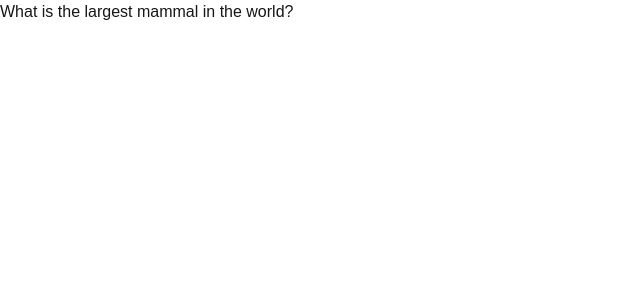
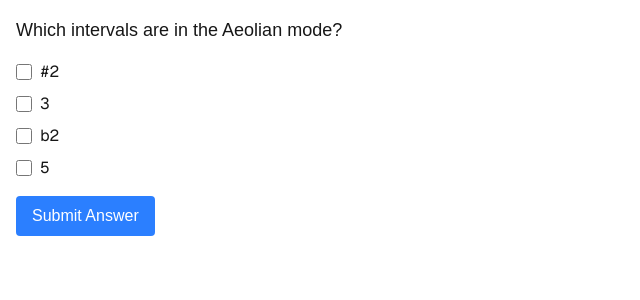
Before and after one commit to DJSethDuncan/theory, a Next.js app: page / in a window 1280 px wide. Shown: the top 300 px of the page, without its empty margins (0-640 px from the left). Built offline with nearby package versions, Linux system fonts and the light colour scheme.

Commit message:
working mode questions

```diff
--- a/src/app/page.tsx
+++ b/src/app/page.tsx
@@ -3,10 +3,12 @@
 import { useEffect, useState } from "react";
 import { getQuestion, type TQuestion } from "@/modules/question";
 import Question from "@/components/question";
+import { useRouter } from "next/navigation";
 
 export default function Home() {
 
   const [thisQuestion, setThisQuestion] = useState<TQuestion | null>(null);
+  const router = useRouter();
 
   useEffect(() => {
     const question = getQuestion();
@@ -14,9 +16,13 @@ export default function Home() {
     console.log(question);
   }, []);
 
+  const handleQuestionSubmit = () => {
+    router.refresh();
+  };
+
   return (
     <div>
-      {thisQuestion && <Question question={thisQuestion} />}
+      {thisQuestion && <Question question={thisQuestion} onSubmit={handleQuestionSubmit} />}
     </div>
   );
 }
--- /dev/null
+++ b/src/bin/modes-easy.json
@@ -0,0 +1,23 @@
+{
+  "Ionian": {
+    "intervals": ["R", "2", "3", "4", "5", "6", "M7"]
+  },
+  "Dorian": {
+    "intervals": ["R", "2", "b3", "4", "5", "6", "m7"]
+  },
+  "Phrygian": {
+    "intervals": ["R", "b2", "b3", "4", "5", "b6", "m7"]
+  },
+  "Lydian": {
+    "intervals": ["R", "2", "3", "#4", "5", "6", "M7"]
+  },
+  "Mixolydian": {
+    "intervals": ["R", "2", "3", "4", "5", "6", "m7"]
+  },
+  "Aeolian": {
+    "intervals": ["R", "2", "b3", "4", "5", "b6", "m7"]
+  },
+  "Locrian": {
+    "intervals": ["R", "b2", "b3", "4", "b5", "b6", "m7"]
+  }
+}
--- /dev/null
+++ b/src/bin/modes-hard.json
@@ -0,0 +1,47 @@
+{
+  "Ionian": {
+    "intervals": ["R", "2", "3", "4", "5", "6", "M7"]
+  },
+  "Dorian": {
+    "intervals": ["R", "2", "b3", "4", "5", "6", "m7"]
+  },
+  "Phrygian": {
+    "intervals": ["R", "b2", "b3", "4", "5", "b6", "m7"]
+  },
+  "Lydian": {
+    "intervals": ["R", "2", "3", "#4", "5", "6", "M7"]
+  },
+  "Mixolydian": {
+    "intervals": ["R", "2", "3", "4", "5", "6", "m7"]
+  },
+  "Aeolian": {
+    "intervals": ["R", "2", "b3", "4", "5", "b6", "m7"]
+  },
+  "Locrian": {
+    "intervals": ["R", "b2", "b3", "4", "b5", "b6", "m7"]
+  },
+  "Harmonic Minor": {
+    "intervals": ["R", "2", "b3", "4", "5", "b6", "M7"]
+  },
+  "Melodic Minor": {
+    "intervals": ["R", "2", "b3", "4", "5", "6", "M7"]
+  },
+  "Dorian b2": {
+    "intervals": ["R", "b2", "b3", "4", "5", "6", "m7"]
+  },
+  "Lydian Augmented": {
+    "intervals": ["R", "2", "3", "#4", "#5", "6", "M7"]
+  },
+  "Lydian Dominant": {
+    "intervals": ["R", "2", "3", "#4", "5", "6", "m7"]
+  },
+  "Mixolydian b6": {
+    "intervals": ["R", "2", "3", "4", "5", "b6", "m7"]
+  },
+  "Locrian #2": {
+    "intervals": ["R", "2", "b3", "4", "b5", "b6", "m7"]
+  },
+  "Super Locrian": {
+    "intervals": ["R", "b2", "b3", "b4", "b5", "b6", "m7"]
+  }
+}
--- a/src/bin/msq.json
+++ /dev/null
@@ -1,57 +0,0 @@
-[
-  {
-    "id": "q1",
-    "question": "What is the capital of France?",
-    "answers": [
-      "Paris",
-      "London",
-      "Berlin",
-      "Madrid"
-    ],
-    "type": "msq"
-  },
-  {
-    "id": "q2",
-    "question": "Which planet is known as the Red Planet?",
-    "answers": [
-      "Mars",
-      "Venus",
-      "Jupiter",
-      "Saturn"
-    ],
-    "type": "msq"
-  },
-  {
-    "id": "q3",
-    "question": "What is the largest mammal in the world?",
-    "answers": [
-      "Blue Whale",
-      "African Elephant",
-      "Giraffe",
-      "Hippopotamus"
-    ],
-    "type": "msq"
-  },
-  {
-    "id": "q4",
-    "question": "Who painted the Mona Lisa?",
-    "answers": [
-      "Leonardo da Vinci",
-      "Pablo Picasso",
-      "Vincent van Gogh",
-      "Michelangelo"
-    ],
-    "type": "msq"
-  },
-  {
-    "id": "q5",
-    "question": "What is the chemical symbol for gold?",
-    "answers": [
-      "Au",
-      "Ag",
-      "Fe",
-      "Cu"
-    ],
-    "type": "msq"
-  }
-]
--- a/src/components/msq.tsx
+++ /dev/null
@@ -1,3 +0,0 @@
-export default function MSQ() {
-  return <div>MSQ</div>;
-}
--- a/src/components/question.tsx
+++ b/src/components/question.tsx
@@ -1,5 +1,84 @@
 import type { TQuestion } from "@/modules/question";
+import { useState } from "react";
 
-export default function Question({ question }: { question: TQuestion }) {
-  return <div>{question.question}</div>;
+export default function Question({
+  question,
+  onSubmit
+}: {
+  question: TQuestion;
+  onSubmit: () => void;
+}) {
+  const [selectedOptions, setSelectedOptions] = useState<string[]>([]);
+  const [isCorrect, setIsCorrect] = useState<boolean | null>(null);
+  const [hasSubmitted, setHasSubmitted] = useState(false);
+
+  const handleOptionChange = (option: string) => {
+    setSelectedOptions(prev => {
+      if (prev.includes(option)) {
+        return prev.filter(item => item !== option);
+      }
+      return [...prev, option];
+    });
+    setIsCorrect(null);
+    setHasSubmitted(false);
+  };
+
+  const handleSubmit = () => {
+    const selectedOptionsAreCorrect = selectedOptions.every(option =>
+      question.correctAnswers.includes(option)
+    );
+
+    const unselectedOptionsAreCorrect = question.options
+      .filter(option => !selectedOptions.includes(option))
+      .every(option => !question.correctAnswers.includes(option));
+
+    const isAnswerCorrect = selectedOptionsAreCorrect && unselectedOptionsAreCorrect;
+    setIsCorrect(isAnswerCorrect);
+    setHasSubmitted(true);
+
+    if (isAnswerCorrect) {
+      onSubmit();
+    }
+  };
+
+  return (
+    <div className="p-4">
+      <div className="text-lg font-medium mb-4">{question.question}</div>
+      <div className="space-y-2">
+        {question.options.map((option) => (
+          <label key={option} className="flex items-center space-x-2 cursor-pointer">
+            <input
+              type="checkbox"
+              checked={selectedOptions.includes(option)}
+              onChange={() => handleOptionChange(option)}
+              className="h-4 w-4 rounded border-gray-300 text-blue-600 focus:ring-blue-500"
+            />
+            <span className="font-mono">{option}</span>
+          </label>
+        ))}
+      </div>
+      <div className="mt-4 space-x-4">
+        <button
+          onClick={handleSubmit}
+          disabled={hasSubmitted}
+          className="px-4 py-2 bg-blue-500 text-white rounded hover:bg-blue-600 disabled:opacity-50 disabled:cursor-not-allowed"
+        >
+          Submit Answer
+        </button>
+        {hasSubmitted && (
+          <button
+            onClick={onSubmit}
+            className="px-4 py-2 bg-green-500 text-white rounded hover:bg-green-600"
+          >
+            Next Question
+          </button>
+        )}
+        {isCorrect !== null && (
+          <div className={`mt-2 ${isCorrect ? 'text-green-600' : 'text-red-600'}`}>
+            {isCorrect ? 'Correct!' : 'Incorrect, try again'}
+          </div>
+        )}
+      </div>
+    </div>
+  );
 }
--- /dev/null
+++ b/src/modules/modes.tsx
@@ -0,0 +1,36 @@
+import easyModes from "@/bin/modes-easy.json";
+import type { TQuestion } from "./question";
+
+export const possibleIntervals = ["b2", "2", "#2", "b3", "3", "#3", "4", "b5", "5", "#5", "6", "m7", "M7"];
+
+const modesArray = Object.entries(easyModes).map(([name, data]) => ({
+  name,
+  ...data
+}));
+
+export const getModeQuestion = (): TQuestion => {
+  const randomIndex = Math.floor(Math.random() * modesArray.length);
+  const randomMode = modesArray[randomIndex];
+  const correctAnswersCount = Math.floor(Math.random() * 4) + 1;
+  const incorrectAnswersCount = 4 - correctAnswersCount;
+
+  const correctAnswers = getCorrectAnswers(randomMode.intervals, correctAnswersCount);
+  const incorrectAnswers = getIncorrectAnswers(randomMode.intervals, incorrectAnswersCount);
+
+  return {
+    type: "modes",
+    question: `Which intervals are in the ${randomMode.name} mode?`,
+    correctAnswers: randomMode.intervals,
+    options: [...correctAnswers, ...incorrectAnswers].sort(() => Math.random() - 0.5), // makes them random
+  };
+};
+
+const getCorrectAnswers = (modeIntervals: string[], correctAnswersCount: number): string[] => {
+  const shuffledAnswers = [...modeIntervals].sort(() => Math.random() - 0.5);
+  return shuffledAnswers.slice(0, correctAnswersCount);
+};
+
+const getIncorrectAnswers = (correctAnswers: string[], incorrectAnswersCount: number): string[] => {
+  const incorrectAnswers = [...new Set(possibleIntervals.filter(interval => !correctAnswers.includes(interval)))];
+  return incorrectAnswers.slice(0, incorrectAnswersCount);
+};
--- a/src/modules/question.tsx
+++ b/src/modules/question.tsx
@@ -1,15 +1,24 @@
-import msq from "@/bin/msq.json";
+import { getModeQuestion } from "./modes";
 
-export type TQuestionType = "msq";
+const possibleQuestionTypes = ["modes"];
+
+export type TQuestionType = "modes";
 
 export type TQuestion = {
-  id: string;
+  type: TQuestionType;
   question: string;
-  answers: string[];
-  type: TQuestionType;
+  correctAnswers: string[];
+  options: string[];
 };
 
 export const getQuestion = (): TQuestion => {
-  const randomIndex = Math.floor(Math.random() * msq.length);
-  return msq[randomIndex];
+  const randomIndex = Math.floor(Math.random() * possibleQuestionTypes.length);
+  const questionType = possibleQuestionTypes[randomIndex];
+
+  switch (questionType) {
+    case "modes":
+      return getModeQuestion();
+    default:
+      throw new Error(`Unknown question type: ${questionType}`);
+  }
 };
```
Also changed, not shown: package.json (+7 -7 lines), 1 other file (tests, documents, lock files or other folders).
